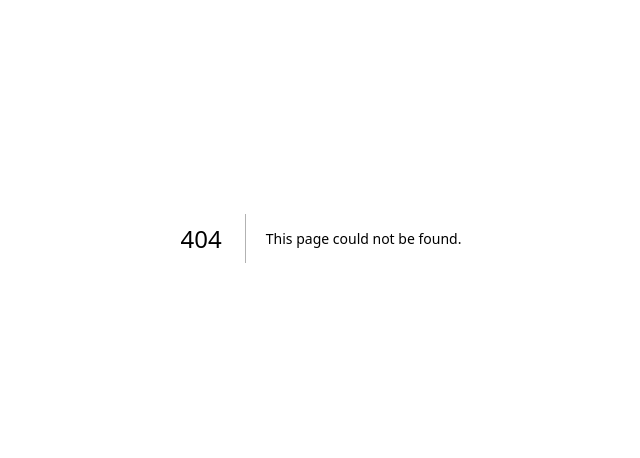
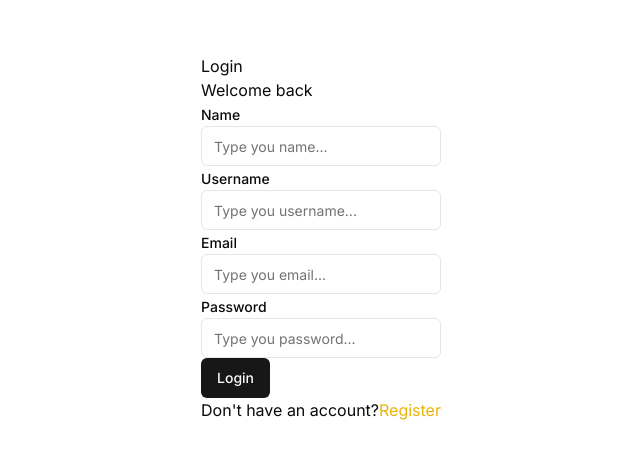
Before and after one commit to sarthkjoshi/threads-clone, a Next.js app: page /signup in a window 1280 px wide. Before the commit this address had no page. Shown: the part 162-620 px from the top of the page, without its empty margins (319-959 px from the left). Built offline with nearby package versions, Linux system fonts and the light colour scheme.

Commit message:
Added auth pages

```diff
--- a/package.json
+++ b/package.json
@@ -9,6 +9,7 @@
     "lint": "next lint"
   },
   "dependencies": {
+    "@radix-ui/react-label": "^2.0.2",
     "@radix-ui/react-slot": "^1.0.2",
     "class-variance-authority": "^0.7.0",
     "clsx": "^2.0.0",
--- /dev/null
+++ b/src/app/(authPages)/login/page.tsx
@@ -0,0 +1,65 @@
+"use client";
+import { Input } from "@/components/ui/input";
+import { Label } from "@/components/ui/label";
+import { Button } from "@/components/ui/button";
+import { useState } from "react";
+
+function Login() {
+  const [authState, setAuthState] = useState<authStateType>({
+    email: "",
+    password: "",
+  });
+
+  const handleSubmit = (e: React.FormEvent) => {
+    e.preventDefault();
+    console.log(authState);
+  };
+  return (
+    <div>
+      <form onSubmit={handleSubmit}>
+        <div className="flex justify-center items-center h-screen w-screen">
+          <div>
+            <div>
+              <h1>Login</h1>
+              <h3>Welcome back</h3>
+            </div>
+            <div>
+              <Label htmlFor="email">Email</Label>
+              <Input
+                type="text"
+                id="email"
+                placeholder="Type you email..."
+                onChange={(e) => {
+                  setAuthState({ ...authState, email: e.target.value });
+                }}
+              />
+            </div>
+            <div>
+              <Label htmlFor="password">Password</Label>
+
+              <Input
+                type="text"
+                id="password"
+                placeholder="Type you password..."
+                onChange={(e) => {
+                  setAuthState({ ...authState, password: e.target.value });
+                }}
+              />
+            </div>
+            <div>
+              <Button>Login</Button>
+            </div>
+            <div>
+              <p>
+                Don't have an account?
+                <span className="text-yellow-500">Register</span>
+              </p>
+            </div>
+          </div>
+        </div>
+      </form>
+    </div>
+  );
+}
+
+export default Login;
--- /dev/null
+++ b/src/app/(authPages)/signup/page.tsx
@@ -0,0 +1,89 @@
+"use client";
+import { Input } from "@/components/ui/input";
+import { Label } from "@/components/ui/label";
+import { Button } from "@/components/ui/button";
+import { useState } from "react";
+
+function SignUp() {
+  const [authState, setAuthState] = useState<authStateType>({
+    email: "",
+    password: "",
+    username: "",
+    name: "",
+  });
+
+  const handleSubmit = (e: React.FormEvent) => {
+    e.preventDefault();
+    console.log(authState);
+  };
+  return (
+    <div>
+      <form onSubmit={handleSubmit}>
+        <div className="flex justify-center items-center h-screen w-screen">
+          <div>
+            <div>
+              <h1>Login</h1>
+              <h3>Welcome back</h3>
+            </div>
+            <div>
+              <Label htmlFor="name">Name</Label>
+              <Input
+                type="text"
+                id="name"
+                placeholder="Type you name..."
+                onChange={(e) => {
+                  setAuthState({ ...authState, name: e.target.value });
+                }}
+              />
+            </div>
+            <div>
+              <Label htmlFor="username">Username</Label>
+              <Input
+                type="text"
+                id="username"
+                placeholder="Type you username..."
+                onChange={(e) => {
+                  setAuthState({ ...authState, username: e.target.value });
+                }}
+              />
+            </div>
+            <div>
+              <Label htmlFor="email">Email</Label>
+              <Input
+                type="text"
+                id="email"
+                placeholder="Type you email..."
+                onChange={(e) => {
+                  setAuthState({ ...authState, email: e.target.value });
+                }}
+              />
+            </div>
+            <div>
+              <Label htmlFor="password">Password</Label>
+              <Input
+                type="text"
+                id="password"
+                placeholder="Type you password..."
+                onChange={(e) => {
+                  setAuthState({ ...authState, password: e.target.value });
+                }}
+              />
+            </div>
+
+            <div>
+              <Button>Login</Button>
+            </div>
+            <div>
+              <p>
+                Don't have an account?
+                <span className="text-yellow-500">Register</span>
+              </p>
+            </div>
+          </div>
+        </div>
+      </form>
+    </div>
+  );
+}
+
+export default SignUp;
--- /dev/null
+++ b/src/components/ui/input.tsx
@@ -0,0 +1,25 @@
+import * as React from "react"
+
+import { cn } from "@/lib/utils"
+
+export interface InputProps
+  extends React.InputHTMLAttributes<HTMLInputElement> {}
+
+const Input = React.forwardRef<HTMLInputElement, InputProps>(
+  ({ className, type, ...props }, ref) => {
+    return (
+      <input
+        type={type}
+        className={cn(
+          "flex h-10 w-full rounded-md border border-input bg-background px-3 py-2 text-sm ring-offset-background file:border-0 file:bg-transparent file:text-sm file:font-medium placeholder:text-muted-foreground focus-visible:outline-none focus-visible:ring-2 focus-visible:ring-ring focus-visible:ring-offset-2 disabled:cursor-not-allowed disabled:opacity-50",
+          className
+        )}
+        ref={ref}
+        {...props}
+      />
+    )
+  }
+)
+Input.displayName = "Input"
+
+export { Input }
--- /dev/null
+++ b/src/components/ui/label.tsx
@@ -0,0 +1,26 @@
+"use client"
+
+import * as React from "react"
+import * as LabelPrimitive from "@radix-ui/react-label"
+import { cva, type VariantProps } from "class-variance-authority"
+
+import { cn } from "@/lib/utils"
+
+const labelVariants = cva(
+  "text-sm font-medium leading-none peer-disabled:cursor-not-allowed peer-disabled:opacity-70"
+)
+
+const Label = React.forwardRef<
+  React.ElementRef<typeof LabelPrimitive.Root>,
+  React.ComponentPropsWithoutRef<typeof LabelPrimitive.Root> &
+    VariantProps<typeof labelVariants>
+>(({ className, ...props }, ref) => (
+  <LabelPrimitive.Root
+    ref={ref}
+    className={cn(labelVariants(), className)}
+    {...props}
+  />
+))
+Label.displayName = LabelPrimitive.Root.displayName
+
+export { Label }
--- /dev/null
+++ b/src/types.ts
@@ -0,0 +1,6 @@
+type authStateType = {
+  email?: string;
+  password?: string;
+  username?: string;
+  name?: string;
+};
```
Also changed, not shown: 1 other file (tests, documents, lock files or other folders).
